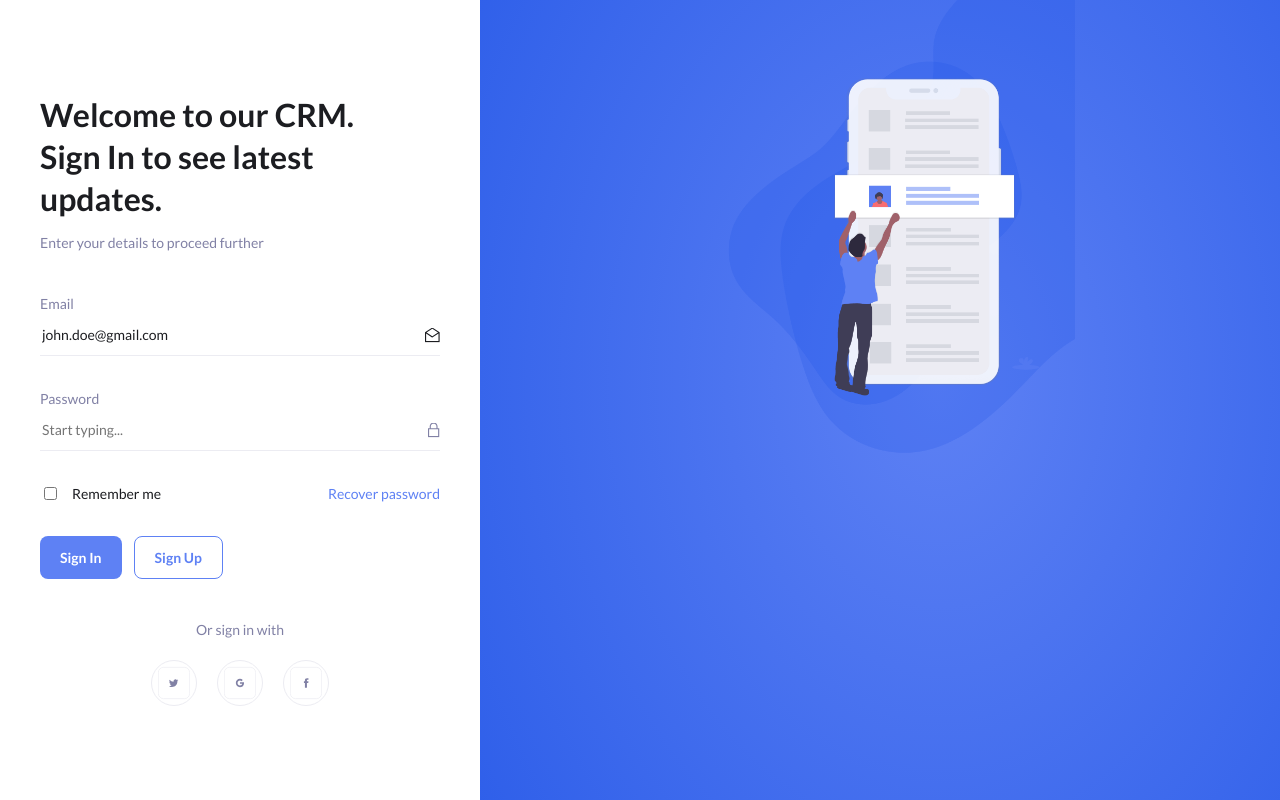
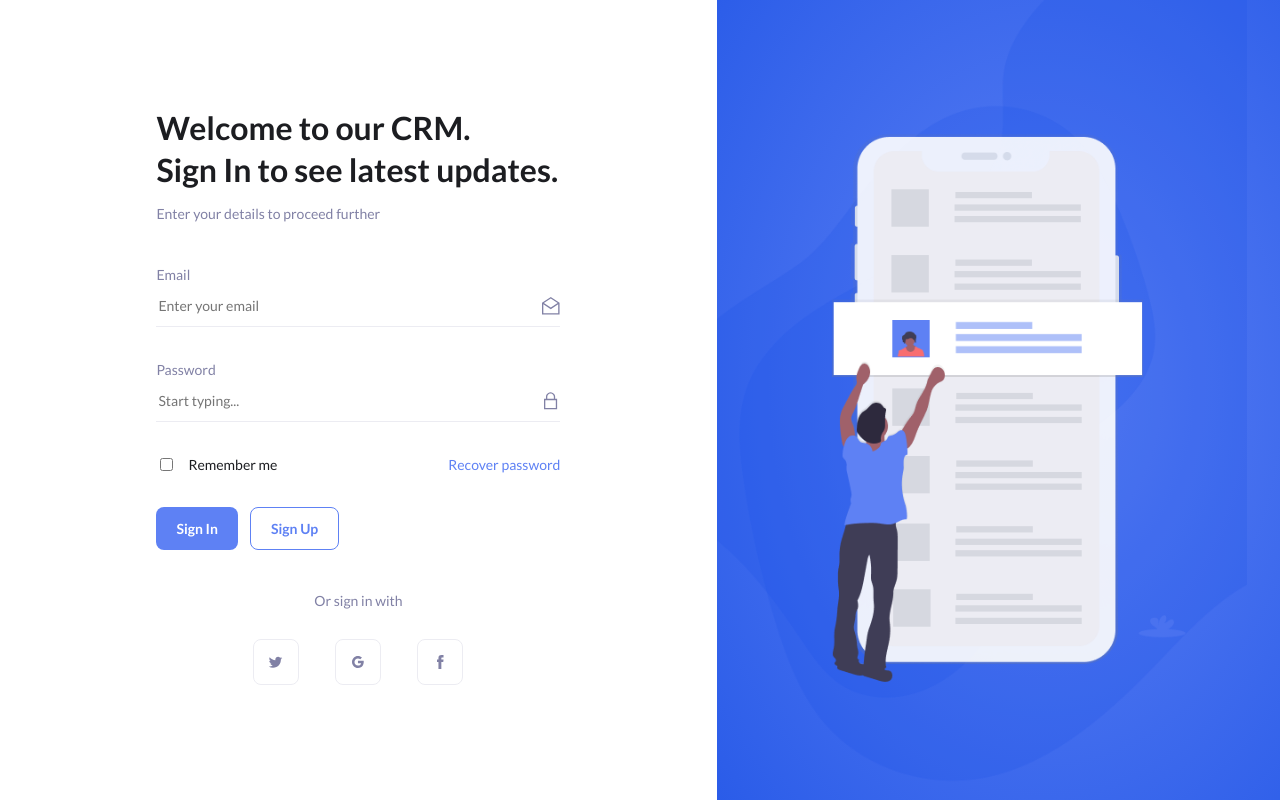
Before and after one commit to Escaflovne/crm-saas-dashboard, a React (Vite) app: page /sign-in in a window 1280 px wide. Built offline with nearby package versions, Linux system fonts and the light colour scheme.

Commit message:
feat: polish SignInPage visual, icon states and social icons

```diff
--- a/src/components/layouts/AuthLayout/AuthLayout.module.css
+++ b/src/components/layouts/AuthLayout/AuthLayout.module.css
@@ -1,6 +1,8 @@
 .authLayout {
+  margin: 0 auto;
   min-height: 100vh;
-  background: var(--color-bg-brand);
+  max-width: 1440px;
+  background: var(--color-bg-surface);
 }
 
 .authLayout__form {
@@ -22,15 +24,16 @@
   }
 
   .authLayout__form {
-    width: min(100%, 480px);
-    flex: 0 0 480px;
-    padding: var(--space-16) var(--space-10); /* visual approximation */
+    flex: 0 0 56%;
+    padding: var(--space-16) var(--space-12); /* visual approximation */
   }
 
   .authLayout__visual {
+    position: relative;
     display: flex;
     min-width: 0;
-    flex: 1;
+    min-height: 100vh;
+    flex: 0 0 44%;
     align-items: center;
     justify-content: center;
     overflow: hidden;
--- a/src/routes/auth/SignInPage.module.css
+++ b/src/routes/auth/SignInPage.module.css
@@ -59,6 +59,36 @@
   gap: var(--space-3);
 }
 
+.signIn__inputIcon {
+  display: block;
+  width: 1.125rem;
+  height: 1.125rem;
+  background-color: var(--color-text-muted);
+  transition: background-color 160ms ease;
+  -webkit-mask-repeat: no-repeat;
+  -webkit-mask-position: center;
+  -webkit-mask-size: contain;
+  mask-repeat: no-repeat;
+  mask-position: center;
+  mask-size: contain;
+}
+
+.signIn__inputIcon--email {
+  -webkit-mask-image: url("../../assets/auth/sign-in/sign-in-icon-email.svg");
+  mask-image: url("../../assets/auth/sign-in/sign-in-icon-email.svg");
+}
+
+.signIn__inputIcon--lock {
+  -webkit-mask-image: url("../../assets/auth/sign-in/sign-in-icon-lock.svg");
+  mask-image: url("../../assets/auth/sign-in/sign-in-icon-lock.svg");
+}
+
+/* When the input has a value (placeholder is not shown),
+   color the sibling-located icon as primary text. */
+.signIn__form input:not(:placeholder-shown) ~ * .signIn__inputIcon {
+  background-color: var(--color-text-primary);
+}
+
 .signIn__social {
   display: flex;
   flex-direction: column;
@@ -79,50 +109,50 @@
 
 .signIn__socialButton {
   display: flex;
-  width: 2.875rem;
-  height: 2.875rem;
   align-items: center;
   justify-content: center;
-  border: var(--border-width-thin) solid var(--color-border-default);
-  border-radius: 50%;
+  padding: var(--space-2);
+  border: none;
   background: transparent;
   cursor: pointer;
 }
 
-.signIn__socialButton:hover {
-  border-color: var(--color-border-brand);
-  box-shadow: var(--shadow-panel);
-  transform: translateY(-1px) scale(1.02);
+.signIn__socialButton:hover .signIn__socialIcon {
+  opacity: 0.65;
+  transform: scale(1.12);
+  transition:
+    opacity 160ms ease,
+    transform 160ms ease;
 }
 
 .signIn__socialButton:focus-visible {
   outline: 2px solid var(--color-border-brand);
   outline-offset: 3px;
-}
-
-.signIn__socialIcon {
-  width: 2.875rem;
-  height: 2.875rem;
+  border-radius: var(--radius-sm);
 }
 
 .signIn__visual {
-  position: relative;
+  display: flex;
   width: 100%;
-  height: 100%;
+  min-height: 100vh;
+  align-items: stretch;
+  justify-content: flex-start;
+  background-image: url("../../assets/auth/sign-in/sign-in-visual-bg.svg");
+  background-repeat: no-repeat;
+  background-position: center;
+  background-size: cover;
 }
 
 .signIn__visualBg {
-  position: absolute;
-  inset: 0;
-  width: 100%;
-  height: 100%;
-  object-fit: cover;
+  display: none;
 }
 
 .signIn__illustration {
   position: relative;
   z-index: 1;
-  display: block;
-  max-width: min(58%, 24.375rem);
-  margin: auto;
+  width: 100%;
+  height: 100%;
+  min-height: 100vh;
+  object-fit: cover;
+  object-position: 130% center;
 }
--- a/src/routes/auth/SignInPage.tsx
+++ b/src/routes/auth/SignInPage.tsx
@@ -9,6 +9,9 @@ import { AuthLayout } from "../../components/layouts/AuthLayout";
 import { Button } from "../../components/ui/Button";
 import { Input } from "../../components/ui/Input";
 import styles from "./SignInPage.module.css";
+
+void emailIcon;
+void lockIcon;
 
 export default function SignInPage() {
   return (
@@ -48,8 +51,13 @@ export default function SignInPage() {
             label="Email"
             type="email"
             name="email"
-            defaultValue="john.doe@gmail.com"
-            rightSlot={<img src={emailIcon} alt="" aria-hidden="true" />}
+            placeholder="Enter your email"
+            rightSlot={
+              <span
+                className={`${styles.signIn__inputIcon} ${styles["signIn__inputIcon--email"]}`}
+                aria-hidden="true"
+              />
+            }
           />
 
           <Input
@@ -58,7 +66,12 @@ export default function SignInPage() {
             type="password"
             name="password"
             placeholder="Start typing..."
-            rightSlot={<img src={lockIcon} alt="" aria-hidden="true" />}
+            rightSlot={
+              <span
+                className={`${styles.signIn__inputIcon} ${styles["signIn__inputIcon--lock"]}`}
+                aria-hidden="true"
+              />
+            }
           />
 
           <div className={styles.signIn__options}>
--- a/src/styles/global.css
+++ b/src/styles/global.css
@@ -1,3 +1,7 @@
 @import "./tokens.css";
 @import "./reset.css";
 @import "./typography.css";
+
+body {
+  background: var(--color-bg-brand);
+}
```
